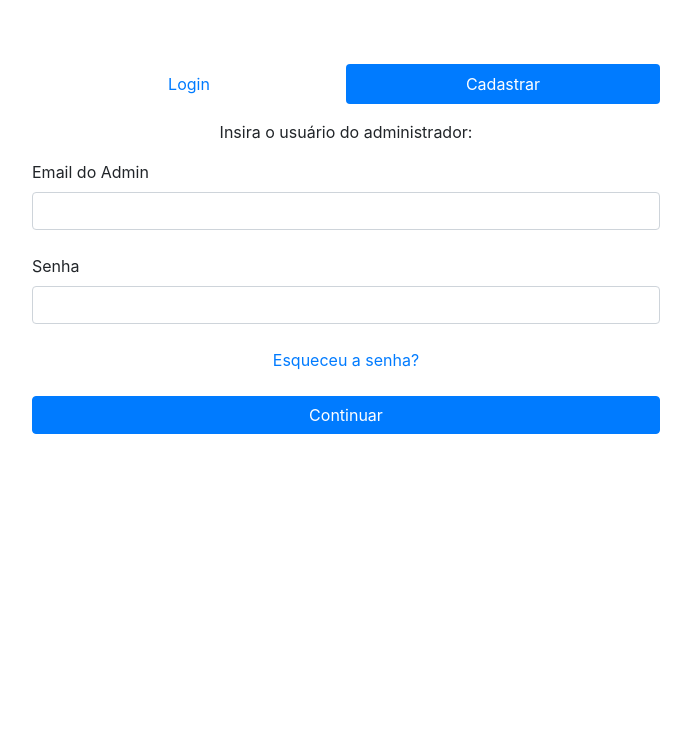
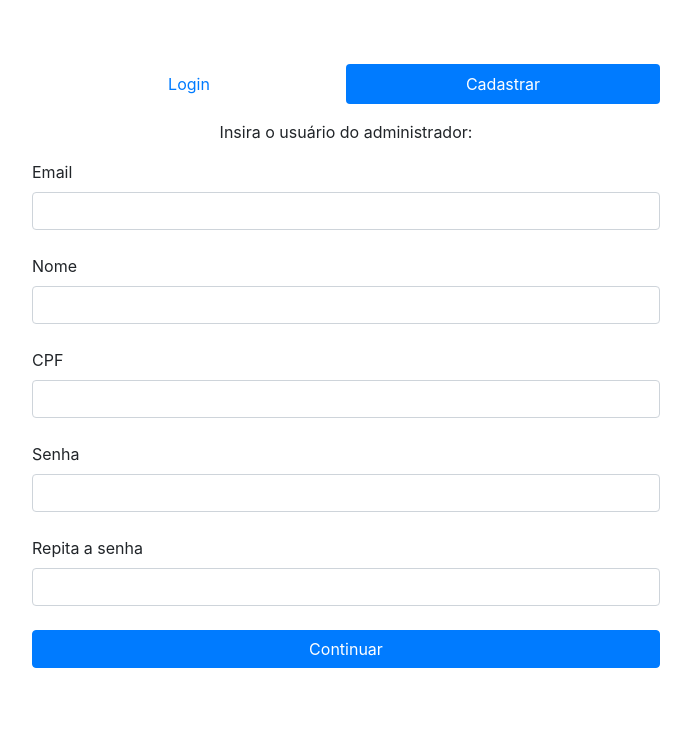
Before and after one commit to DaviSFS21/Site_4Bim, a PHP site: page /php/cad_user.php in a window 1280 px wide. Shown: the top 755 px of the page, without its empty margins (294-985 px from the left). Run offline with PHP 8.4, Linux system fonts and the light colour scheme.

Commit message:
Início do Cadastrar usuário

```diff
--- a/index.html
+++ b/index.html
@@ -11,9 +11,8 @@
     <h1>Pai & Filhos</h1>
     <ul class="nav__links">
         <li><a href="form_cad_prod.html">Cadastrar</a></li>
-        <li><a href="form_alt_prod.php">Alterar</a></li>
-        <li><a href="form_exc_prod.php">Excluir</a></li>
         <li><a href="form_pesq_prod.html">Pesquisar</a></li>
+        <li><a href="php/login.php">Login</a></li>
         <li><a class="cta" href="index.html">Início</a></li>
     </ul>
 </body>
--- a/php/cad_user.php
+++ b/php/cad_user.php
@@ -1,9 +1,50 @@
 <?php
 
-    if(isset($_POST['c_email'])){
-        $email = $_POST;
-        $senha = $_POST['c_senha'];
+    if(isset($_POST['n_email'])){
+        $email = $_POST['n_email'];
+        $cpf = $_POST['n_cpf'];
+        $nome = $_POST['n_nome'];
+        $senha = $_POST['n_senha'];
+        $tel = $_POST['n_tel'];
         $cripto = sha1($senha);
+
+        //Conectando com o banco para fazer a consulta do usuario
+        require('connect.php');
+
+        //SQL de pesquisa de usuario e senha
+        $sql_pesquisa = "select * from `usuario` where `email` = '$email'";
+        $resultado_usuario = mysqli_query($conexao,$sql_pesquisa);
+
+        //tranformando em numero o resultado da pesquisa
+        $numero_resultado = mysqli_num_rows($resultado_usuario);
+
+        if($numero_resultado == 0){
+            $vetor_user = mysqli_fetch_array($resultado_usuario);
+            if($email != $vetor_user[2]){
+                session_start();
+
+                $_SESSION['nome'] = $vetor_user[3];
+                $_SESSION['senha'] = $vetor_user[4];
+                $_SESSION['verif_admin'] = $vetor_user[1];
+
+                ?>
+                    <script>
+                        alert("Login com sucesso!");
+                        window.location.replace("acesso_restrito.php");
+                    </script>
+                <?php
+            }
+
+            $sql_cadastrar = "INSERT INTO `usuario`(`cpf`, `email`, `nome`, `senha`, `tel`) VALUES ('$cpf','$email','$nome','$cripto','$tel')";
+        }else{
+        ?>
+            <script>
+                alert("Falhou fi");
+                window.location.replace("cad_user.php");
+            </script>
+        <?php
+        }
+        mysqli_close($conexao);
     }
 ?>
 <!DOCTYPE html>
@@ -33,20 +74,44 @@
                 <p class="text-center">Insira o usuário do administrador:</p>
 
                 <div class="form-outline mb-4">
-                    <label class="form-label" for="loginName">Email do Admin</label>
-                    <input type="email" id="loginName" class="form-control" name="c_email"/>
+                    <label class="form-label" for="loginName">Email</label>
+                    <input type="email" id="loginName" class="form-control" name="n_email"/>
+                </div>
+                <div class="form-outline mb-4">
+                    <label class="form-label" for="loginPassword">Nome</label>
+                    <input type="text" id="loginPassword" class="form-control" name="n_nome"/>
+                </div>
+                <div class="form-outline mb-4">
+                    <label class="form-label" for="loginPassword">CPF</label>
+                    <input type="text" id="loginPassword" class="form-control" name="n_cpf"/>
                 </div>
                 <div class="form-outline mb-4">
                     <label class="form-label" for="loginPassword">Senha</label>
-                    <input type="password" id="loginPassword" class="form-control" name="c_senha"/>
+                    <input type="password" class="form-control" name="n_senha"/>
                 </div>
-                <div class="row mb-4 justify-content-center">
-                    <a href="#!">Esqueceu a senha?</a>
-                </div>
+                <div class="form-outline mb-4">
+                    <label class="form-label" for="loginPassword">Repita a senha</label>
+                    <input type="password" class="form-control" name="n_rep_senha"/>
                 </div>
                 <button type="submit" class="btn btn-primary btn-block mb-4">Continuar</button>
             </div>
         </div>
     </form>
+
+    <script>
+        var password = document.getElementById("n_senha")
+        , confirm_password = document.getElementById("n_rep_senha");
+
+        function validatePassword(){
+        if(password.value != confirm_password.value) {
+            confirm_password.setCustomValidity("Senhas diferentes!");
+        } else {
+            confirm_password.setCustomValidity('');
+        }
+        }
+
+        password.onchange = validatePassword;
+        confirm_password.onkeyup = validatePassword;
+    </script>
 </body>
 </html>
```
